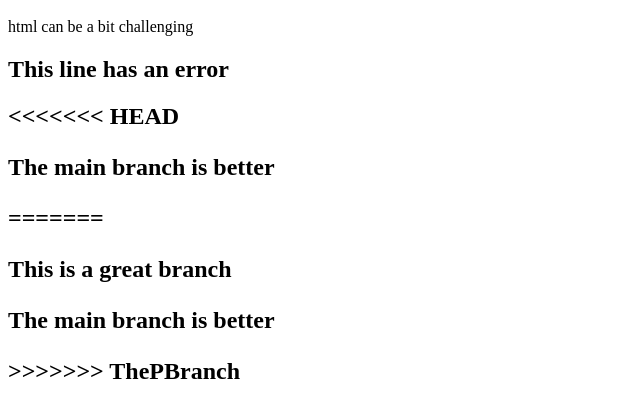
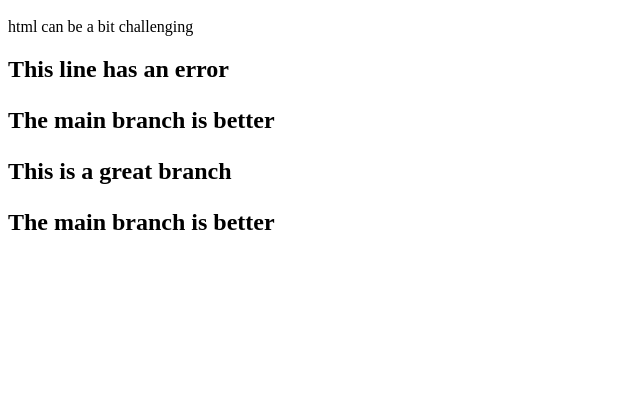
Before and after one commit to NightPiercer/PythonProjects, a plain HTML site: page index.html in a window 1280 px wide. Shown: the part 48-466 px from the top of the page, without its empty margins (0-640 px from the left). Drawn offline with Linux system fonts and the light colour scheme.

Commit message:
saved commit

```diff
--- a/index.html
+++ b/index.html
@@ -1,9 +1,6 @@
 <h1>This is html</h1>
 <p>html can be a bit challenging</p>
     <h2>This line has an error<h2>
-<<<<<<< HEAD
     <p>The main branch is better</p>
-=======
     <p>This is a great branch</p>
     <p>The main branch is better</p>
->>>>>>> ThePBranch
```
